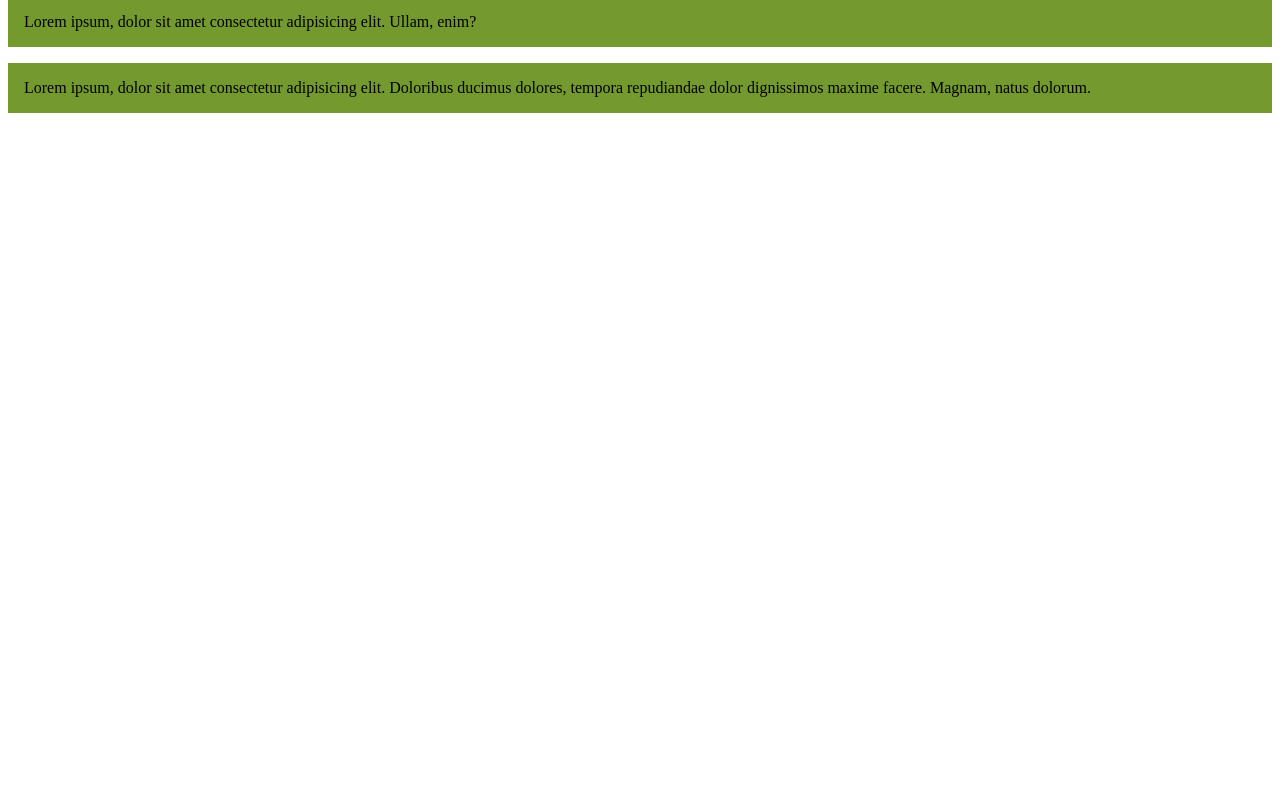
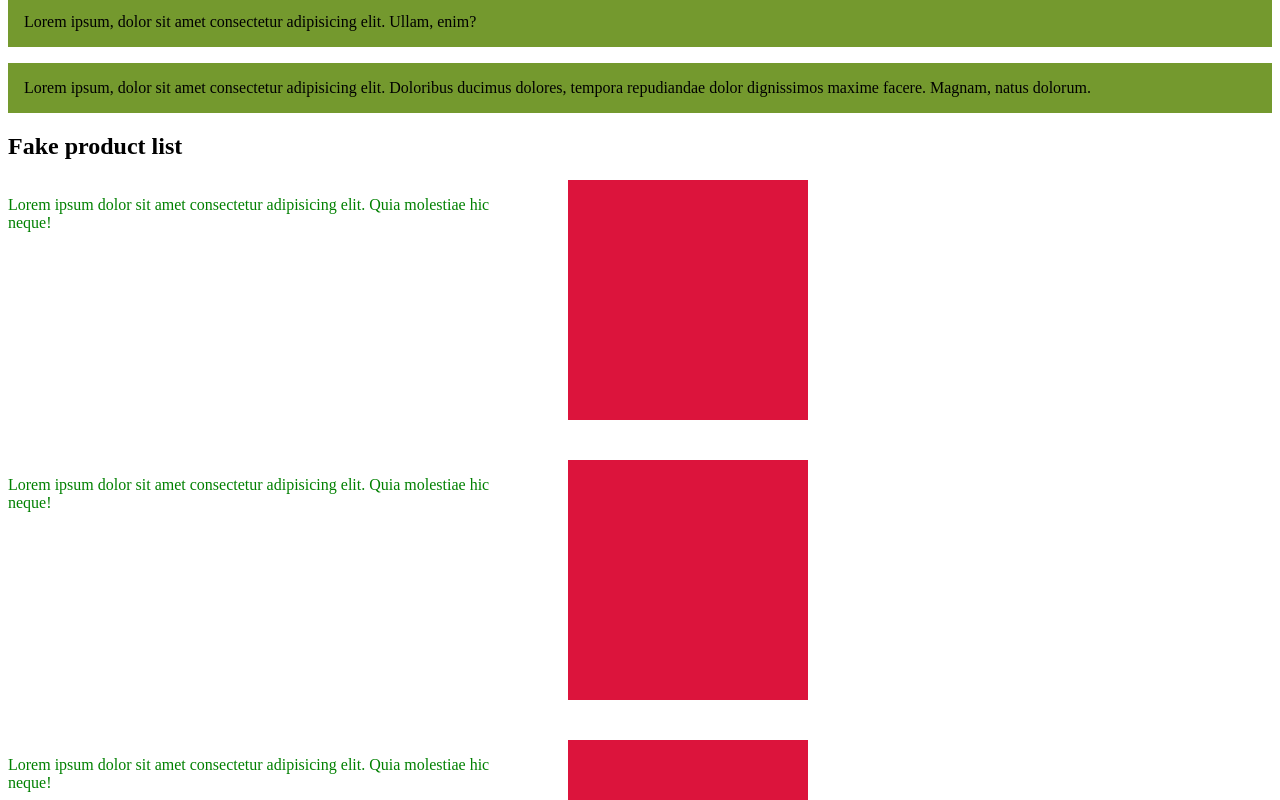
Before and after one commit to julie-j-code/veille-angular, an Angular app: page / in a window 1280 px wide. Shown: the part 220-1020 px from the top of the page. Before the commit the page ends 800 px from the top, so only its background shows below. Built offline with nearby package versions, Linux system fonts and the light colour scheme.

Commit message:
ngClass Directive quick memo for syntax

```diff
--- a/src/app/app.component.html
+++ b/src/app/app.component.html
@@ -2,3 +2,4 @@
 <app-comp1></app-comp1>
 <app-comp2></app-comp2>
 <app-test-directives></app-test-directives>
+<app-comp3></app-comp3>
--- a/src/app/app.module.ts
+++ b/src/app/app.module.ts
@@ -8,6 +8,7 @@ import { Comp1Component } from './comp1/comp1.component';
 import { Comp2Component } from './comp2/comp2.component';
 import { TestDirectivesComponent } from './test-directives/test-directives.component';
 import { CustomDirective } from './test-directives/custom.directive';
+import { Comp3Component } from './comp3/comp3.component';
 
 @NgModule({
   declarations: [
@@ -15,7 +16,8 @@ import { CustomDirective } from './test-directives/custom.directive';
     Comp1Component,
     Comp2Component,
     TestDirectivesComponent,
-    CustomDirective
+    CustomDirective,
+    Comp3Component
   ],
   imports: [
     BrowserModule,
--- /dev/null
+++ b/src/app/comp3/comp3.component.css
@@ -0,0 +1,14 @@
+.row
+{display: flex;gap: 5vh;}
+.row>div:first-of-type{
+  width: 65vh;;
+ }
+.available{
+  color: green;
+}
+.image{
+  width: 30vh;
+  height: 30vh;
+  background-color: crimson;
+  margin-bottom: 5vh
+}
--- /dev/null
+++ b/src/app/comp3/comp3.component.html
@@ -0,0 +1,22 @@
+<h2>Fake product list</h2>
+<div class="row">
+  <div class="description">
+    <p [ngClass]="{'available': true}">Lorem ipsum dolor sit amet consectetur adipisicing elit. Quia molestiae hic neque!</p>
+  </div>
+  <div class="image">
+  </div>
+</div>
+<div class="row">
+  <div>
+    <p [ngClass]="{'available': true}">Lorem ipsum dolor sit amet consectetur adipisicing elit. Quia molestiae hic neque!</p>
+  </div>
+  <div class="image">
+  </div>
+</div>
+<div class="row">
+  <div>
+    <p [ngClass]="{'available': true}">Lorem ipsum dolor sit amet consectetur adipisicing elit. Quia molestiae hic neque!</p>
+  </div>
+  <div class="image">
+  </div>
+</div>
--- /dev/null
+++ b/src/app/comp3/comp3.component.ts
@@ -0,0 +1,13 @@
+import { Component } from '@angular/core';
+
+@Component({
+  selector: 'app-comp3',
+  templateUrl: './comp3.component.html',
+  styleUrls: ['./comp3.component.css']
+})
+export class Comp3Component {
+  isAvailable:boolean=true
+
+
+
+}
```
Also changed, not shown: 1 other file (tests, documents, lock files or other folders).
